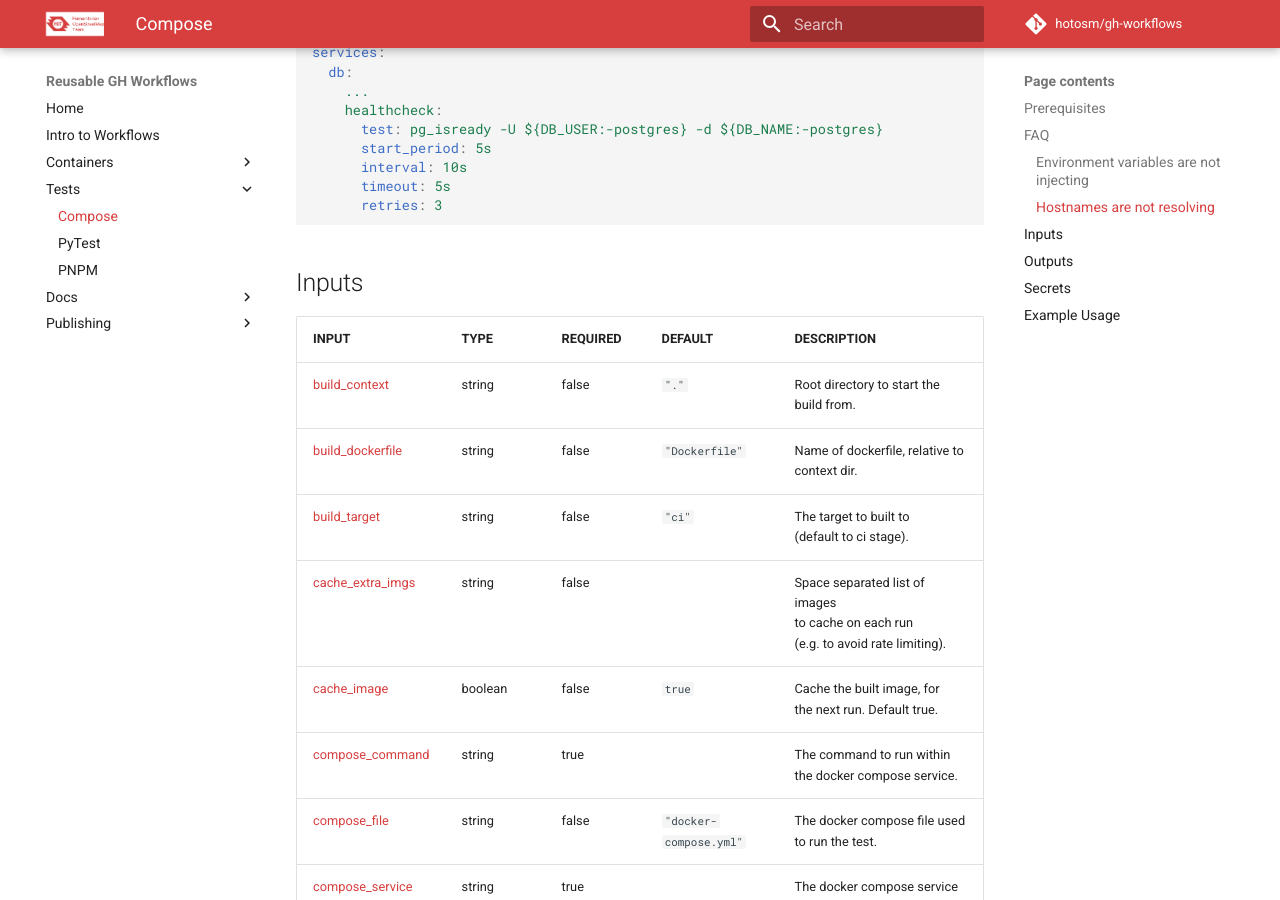
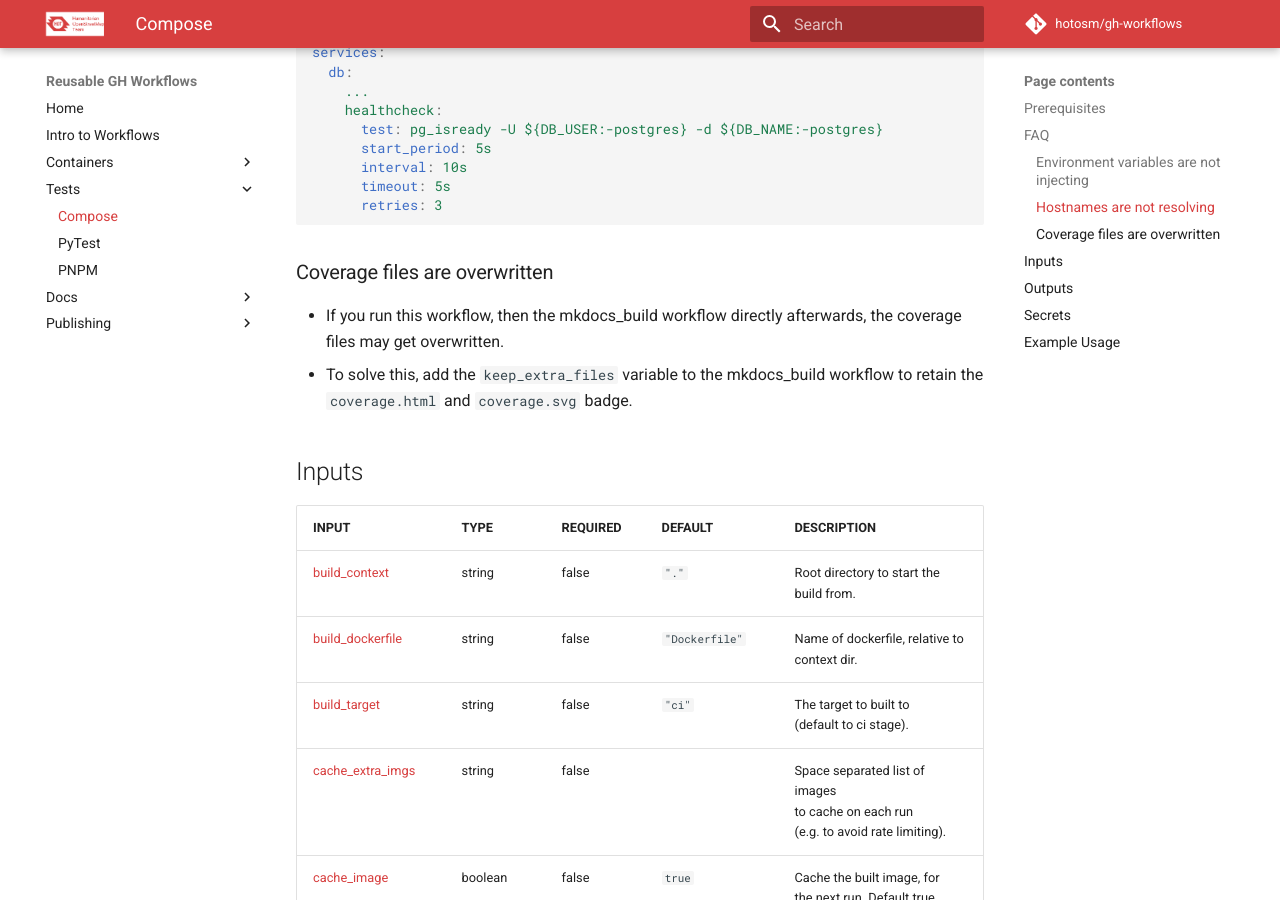
Before and after one commit to hotosm/gh-workflows, an MkDocs documentation site: the page built from docs/test_compose.md, in a window 1280 px wide and 900 px high, scrolled down 2550 px. Built offline with MkDocs 1.6.1 and Material for MkDocs 9.7.7, drawn with Linux system fonts in a browser that asks for light colours; comment, search, counter and statistics services are not loaded.

Commit message:
docs: extra info for test_compose to retain coverage files

````diff
--- a/docs/test_compose.md
+++ b/docs/test_compose.md
@@ -136,6 +136,13 @@ services:
       retries: 3
 ```
 
+### Coverage files are overwritten
+
+- If you run this workflow, then the mkdocs_build workflow directly
+  afterwards, the coverage files may get overwritten.
+- To solve this, add the `keep_extra_files` variable to the mkdocs_build
+  workflow to retain the `coverage.html` and `coverage.svg` badge.
+
 ## Inputs
 
 <!-- AUTO-DOC-INPUT:START - Do not remove or modify this section -->
````
